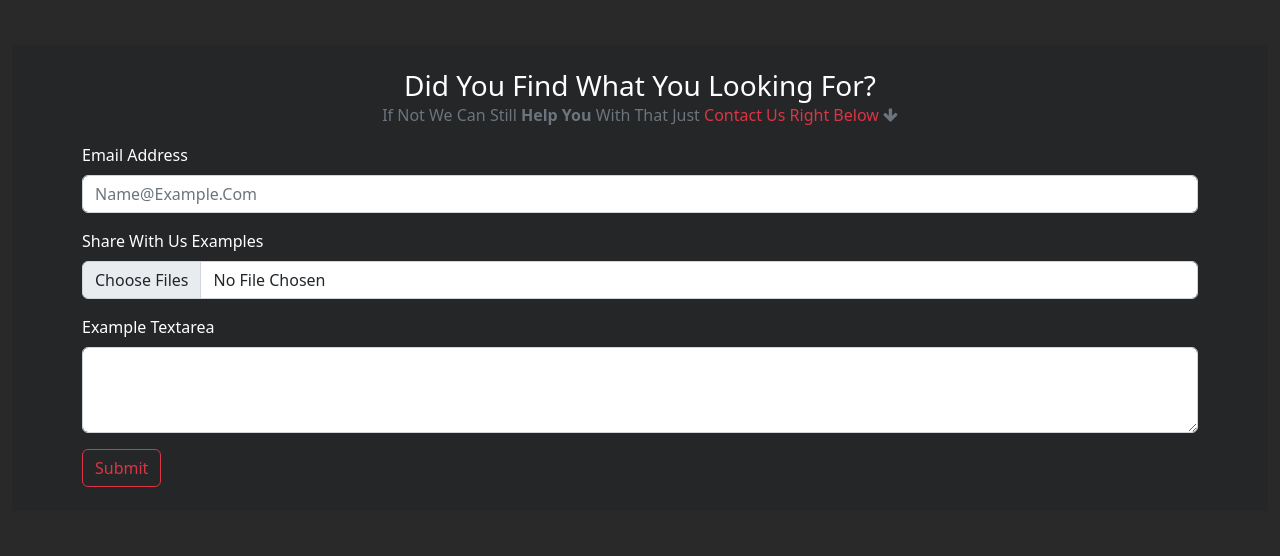
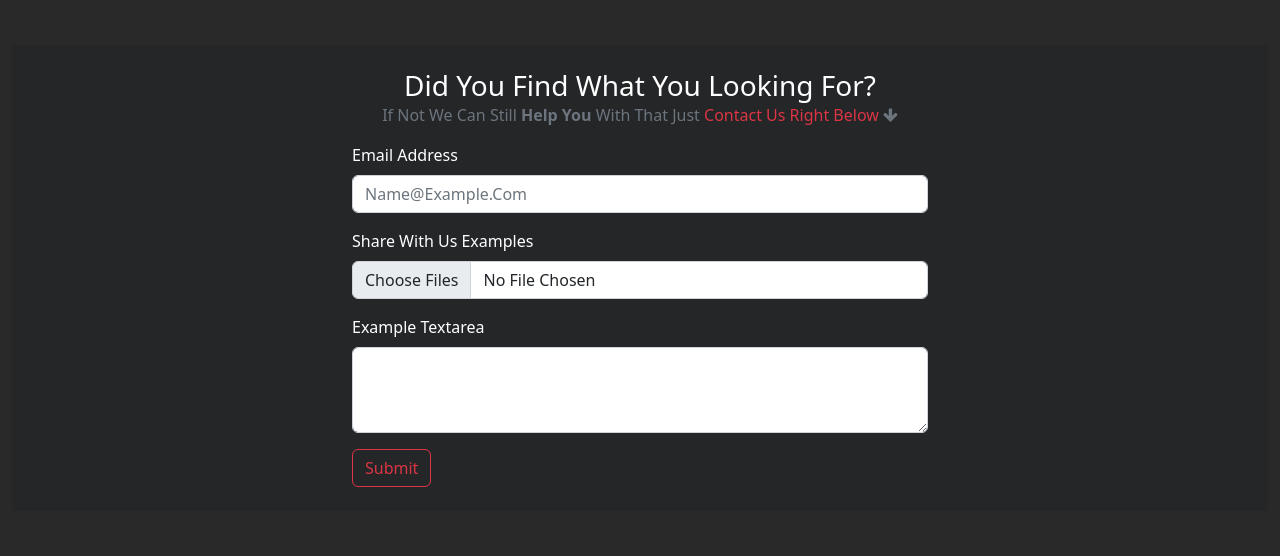
Before and after one commit to Shaybush/genesis_web, a plain HTML site: page car2.html in a window 1280 px wide. Shown: the part 573-1129 px from the top of the page. Drawn offline with Linux system fonts and the light colour scheme; grey boxes are pictures that could not be loaded.

Commit message:
fix max-width section

```diff
--- a/car2.css
+++ b/car2.css
@@ -6,6 +6,9 @@ header {
 }
 .strip {
   color: #fff;
+}
+section .container{
+  max-width: 600px;
 }
 
 .button1 {
```
Also changed, not shown: car2.html (+3 -0 lines).
